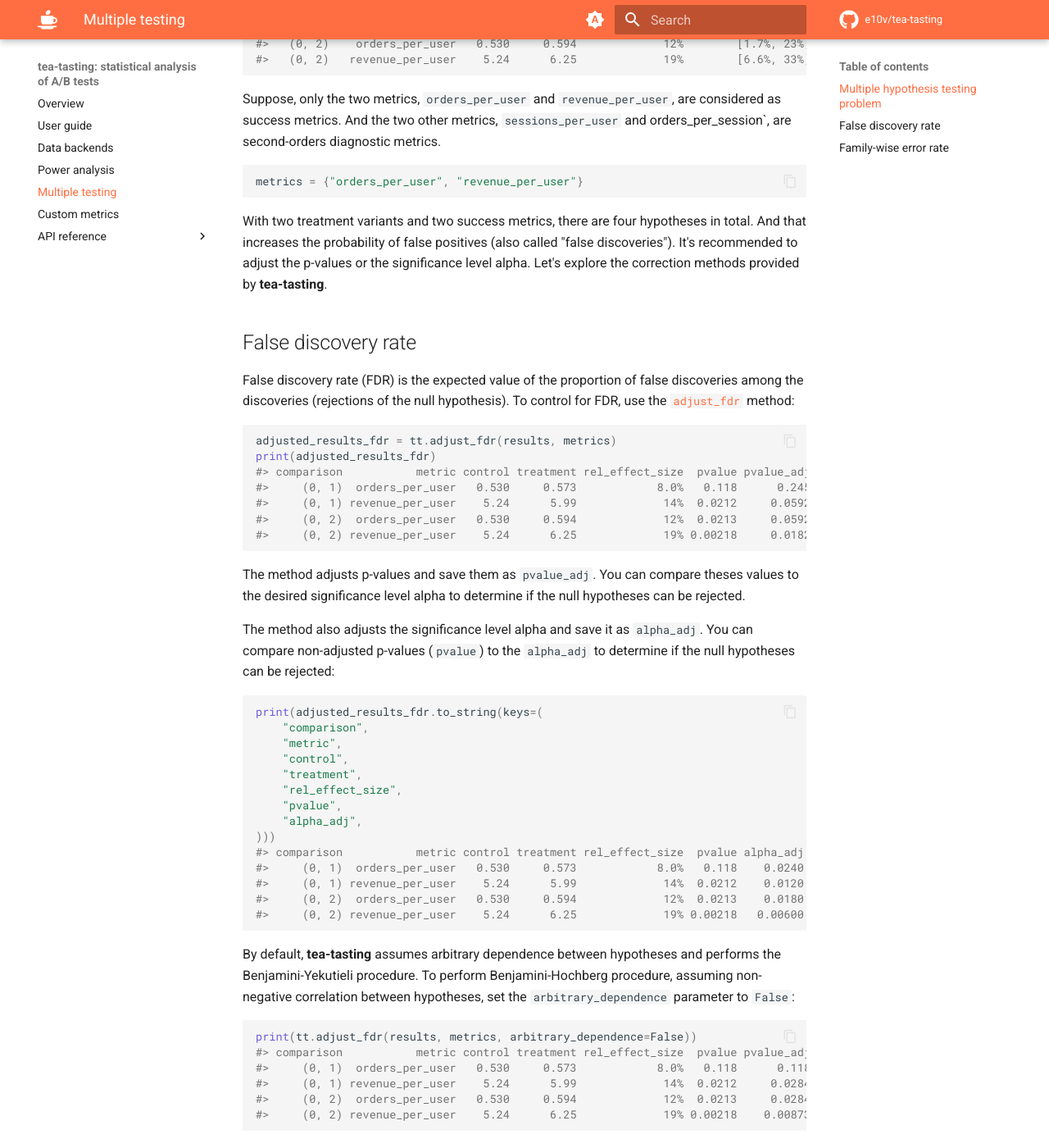
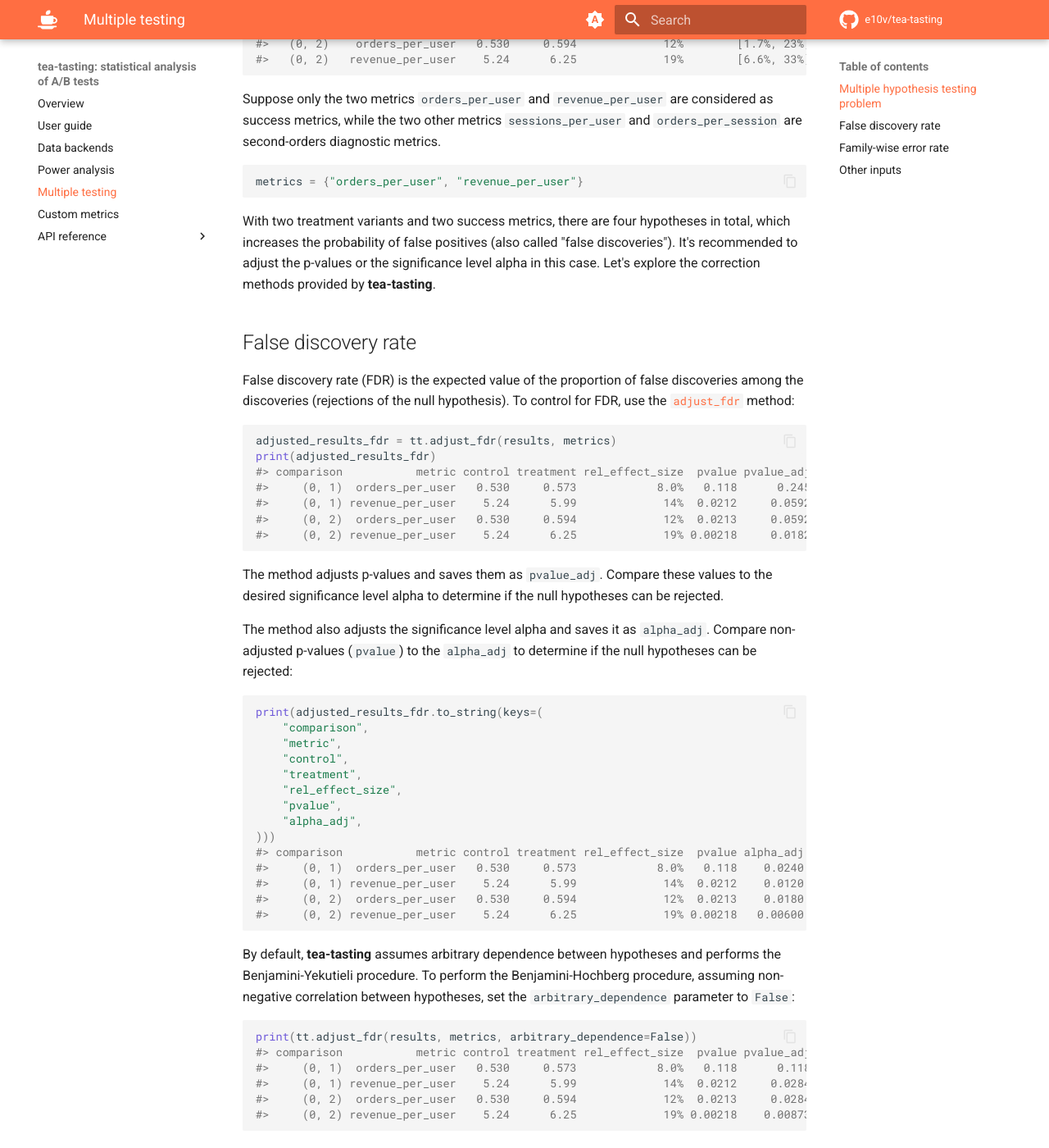
Before and after one commit to e10v/tea-tasting, an MkDocs documentation site: the page built from docs/multiple-testing.md, in a window 1280 px wide and 1400 px high, scrolled down 1424 px. Shown: the whole window at 82% size. Built offline with MkDocs 1.6.1 and Material for MkDocs 9.7.7, drawn with Linux system fonts in a browser that asks for light colours; comment, search, counter and statistics services are not loaded; some of the changed text lies outside the part shown.

Commit message:
Update docs

````diff
--- a/docs/multiple-testing.md
+++ b/docs/multiple-testing.md
@@ -2,14 +2,14 @@
 
 ## Multiple hypothesis testing problem
 
-[Multiple hypothesis testing problem](https://en.wikipedia.org/wiki/Multiple_comparisons_problem) arises when there are more than one success metrics or when there are more than one treatment variants in an A/B test.
+The [multiple hypothesis testing problem](https://en.wikipedia.org/wiki/Multiple_comparisons_problem) arises when there is more than one success metric or more than one treatment variant in an A/B test.
 
 **tea-tasting** provides the following methods for multiple testing correction:
 
 - [False discovery rate](https://en.wikipedia.org/wiki/False_discovery_rate) (FDR) controlling procedures:
     - Benjamini-Yekutieli procedure, assuming arbitrary dependence between hypotheses.
     - Benjamini-Hochberg procedure, assuming non-negative correlation between hypotheses.
-- [Family-wise error rate](https://en.wikipedia.org/wiki/False_discovery_rate) (FWER) controlling procedures:
+- [Family-wise error rate](https://en.wikipedia.org/wiki/Family-wise_error_rate) (FWER) controlling procedures:
     - Holm's step-down procedure, assuming arbitrary dependence between hypotheses.
     - Hochberg's step-up procedure, assuming non-negative correlation between hypotheses.
 
@@ -66,13 +66,13 @@
 #>   (0, 2)   revenue_per_user    5.24      6.25             19%        [6.6%, 33%] 0.00218
 ```
 
-Suppose, only the two metrics, `orders_per_user` and `revenue_per_user`, are considered as success metrics. And the two other metrics, `sessions_per_user` and orders_per_session`, are second-orders diagnostic metrics.
+Suppose only the two metrics `orders_per_user` and `revenue_per_user` are considered as success metrics, while the two other metrics `sessions_per_user` and `orders_per_session` are second-orders diagnostic metrics.
 
 ```python
 metrics = {"orders_per_user", "revenue_per_user"}
 ```
 
-With two treatment variants and two success metrics, there are four hypotheses in total. And that increases the probability of false positives (also called "false discoveries"). It's recommended to adjust the p-values or the significance level alpha. Let's explore the correction methods provided by **tea-tasting**.
+With two treatment variants and two success metrics, there are four hypotheses in total, which increases the probability of false positives (also called "false discoveries"). It's recommended to adjust the p-values or the significance level alpha in this case. Let's explore the correction methods provided by **tea-tasting**.
 
 ## False discovery rate
 
@@ -88,9 +88,9 @@
 #>     (0, 2) revenue_per_user    5.24      6.25             19% 0.00218     0.0182
 ```
 
-The method adjusts p-values and save them as `pvalue_adj`. You can compare theses values to the desired significance level alpha to determine if the null hypotheses can be rejected.
+The method adjusts p-values and saves them as `pvalue_adj`. Compare these values to the desired significance level alpha to determine if the null hypotheses can be rejected.
 
-The method also adjusts the significance level alpha and save it as `alpha_adj`. You can compare non-adjusted p-values (`pvalue`) to the `alpha_adj` to determine if the null hypotheses can be rejected:
+The method also adjusts the significance level alpha and saves it as `alpha_adj`. Compare non-adjusted p-values (`pvalue`) to the `alpha_adj` to determine if the null hypotheses can be rejected:
 
 ```python
 print(adjusted_results_fdr.to_string(keys=(
@@ -109,7 +109,7 @@
 #>     (0, 2) revenue_per_user    5.24      6.25             19% 0.00218   0.00600
 ```
 
-By default, **tea-tasting** assumes arbitrary dependence between hypotheses and performs the Benjamini-Yekutieli procedure. To perform Benjamini-Hochberg procedure, assuming non-negative correlation between hypotheses, set the `arbitrary_dependence` parameter to `False`:
+By default, **tea-tasting** assumes arbitrary dependence between hypotheses and performs the Benjamini-Yekutieli procedure. To perform the Benjamini-Hochberg procedure, assuming non-negative correlation between hypotheses, set the `arbitrary_dependence` parameter to `False`:
 
 ```python
 print(tt.adjust_fdr(results, metrics, arbitrary_dependence=False))
@@ -133,11 +133,12 @@
 #>     (0, 2) revenue_per_user    5.24      6.25             19% 0.00218    0.00873
 ```
 
-By default, **tea-tasting** assumes arbitrary dependence between hypotheses and performs the Holm's step-down procedure with Bonferroni correction. To perform the Hochberg's step-up procedure, assuming non-negative correlation between hypotheses, set the `arbitrary_dependence` parameter to `False`. In this case you can also use a slightly more powerful Šidák correction instead of Bonferroni correction:
+By default, **tea-tasting** assumes arbitrary dependence between hypotheses and performs the Holm's step-down procedure with Bonferroni correction. To perform the Hochberg's step-up procedure, assuming non-negative correlation between hypotheses, set the `arbitrary_dependence` parameter to `False`. In this case, you can also use the slightly more powerful Šidák correction instead of the Bonferroni correction:
 
 ```python
 print(tt.adjust_fwer(
-    results, metrics,
+    results,
+    metrics,
     arbitrary_dependence=False,
     method="sidak",
 ))
@@ -147,3 +148,34 @@
 #>     (0, 2)  orders_per_user   0.530     0.594             12%  0.0213     0.0422
 #>     (0, 2) revenue_per_user    5.24      6.25             19% 0.00218    0.00870
 ```
+
+## Other inputs
+
+In the examples above, the methods `adjust_fdr` and `adjust_fwer` received results from a *single experiment* with *more than two variants*. They can also accept the results from *multiple experiments* with *two variants* in each:
+
+```python
+data1 = tt.make_users_data(seed=42, orders_uplift=0.10, revenue_uplift=0.15)
+data2 = tt.make_users_data(seed=21, orders_uplift=0.15, revenue_uplift=0.20)
+
+result1 = experiment.analyze(data1)
+result2 = experiment.analyze(data2)
+
+print(tt.adjust_fdr(
+    {"Experiment 1": result1, "Experiment 2": result2},
+    metrics,
+))
+#>   comparison           metric control treatment rel_effect_size   pvalue pvalue_adj
+#> Experiment 1  orders_per_user   0.530     0.573            8.0%    0.118      0.245
+#> Experiment 1 revenue_per_user    5.24      5.99             14%   0.0212     0.0588
+#> Experiment 2  orders_per_user   0.514     0.594             16%  0.00427     0.0178
+#> Experiment 2 revenue_per_user    5.10      6.25             22% 6.27e-04    0.00523
+```
+
+The methods `adjust_fdr` and `adjust_fwer` can also accept the result of *a single experiment with two variants*:
+
+```python
+print(tt.adjust_fwer(result2, metrics))
+#> comparison           metric control treatment rel_effect_size   pvalue pvalue_adj
+#>          -  orders_per_user   0.514     0.594             16%  0.00427    0.00427
+#>          - revenue_per_user    5.10      6.25             22% 6.27e-04    0.00125
+```
````
